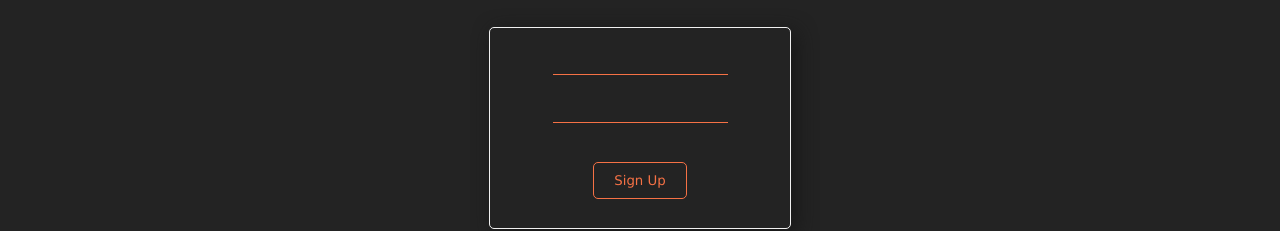
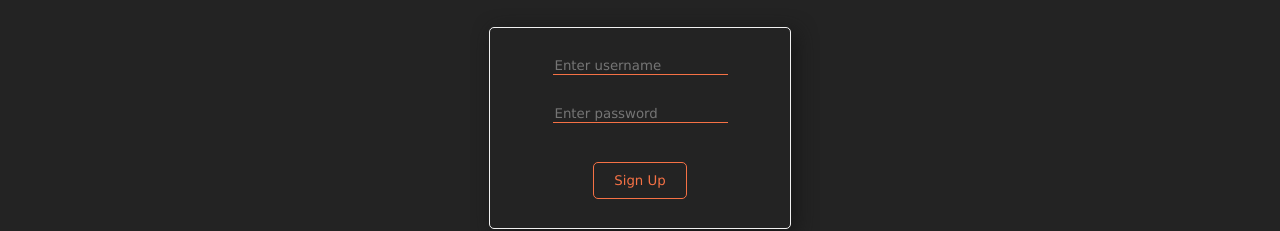
Before and after one commit to sohostory/social-mountain-react, a React (Create React App) app: page /auth in a window 1280 px wide. Shown: the part 135-366 px from the top of the page. Built offline with nearby package versions, Linux system fonts and the light colour scheme.

Commit message:
added context

```diff
--- a/src/App.js
+++ b/src/App.js
@@ -1,25 +1,40 @@
-import { Routes, Route, Navigate } from 'react-router-dom'
-import './App.css'
+import { Routes, Route, Navigate } from "react-router-dom";
+import { useContext } from "react";
 
-import Header from './components/Header'
-import Home from './components/Home'
-import Auth from './components/Auth'
-import Form from './components/Form'
-import Profile from './components/Profile'
+import AuthContext from "./store/authContext";
+
+import "./App.css";
+
+import Header from "./components/Header";
+import Home from "./components/Home";
+import Auth from "./components/Auth";
+import Form from "./components/Form";
+import Profile from "./components/Profile";
 
 const App = () => {
+  const authCtx = useContext(AuthContext);
+
   return (
-    <div className='app'>
-      <Header/>
+    <div className="app">
+      <Header />
       <Routes>
-        <Route path='/' element={<Home/>}/>
-        <Route path='/auth' element={<Auth/>}/>
-        <Route path='/form' element={<Form/>}/>
-        <Route path='/profile' element={<Profile/>}/>
-        <Route path='*' element={<Navigate to='/'/>}/>
+        <Route path="/" element={<Home />} />
+        <Route
+          path="/auth"
+          element={!authCtx.token ? <Auth /> : <Navigate to="/" />}
+        />
+        <Route
+          path="/form"
+          element={authCtx.token ? <Form /> : <Navigate to="/auth" />}
+        />
+        <Route
+          path="/profile"
+          element={authCtx.token ? <Profile /> : <Navigate to="/auth" />}
+        />
+        <Route path="*" element={<Navigate to="/" />} />
       </Routes>
     </div>
-  )
-}
+  );
+};
 
-export default App
+export default App;
--- a/src/components/Auth.js
+++ b/src/components/Auth.js
@@ -1,31 +1,65 @@
-import {useState} from 'react'
+import { useState, useContext } from "react";
+
+import AuthContext from "../store/authContext";
+
+import axios from "axios";
 
 const Auth = () => {
-   const [username, setUsername] = useState('')
-   const [password, setPassword] = useState('')
-   const [register, setRegister] = useState(true)
+  const [username, setUsername] = useState("");
+  const [password, setPassword] = useState("");
+  const [register, setRegister] = useState(true);
 
-   const submitHandler = e => {
-       e.preventDefault()
+  const authCtx = useContext(AuthContext);
 
-       console.log('submitHandler called')
-   }
+  const submitHandler = (e) => {
+    e.preventDefault();
+
+    console.log("submitHandler called");
+    const LOGIN_URL = "https://socialmtn.devmountain.com";
+
+    const body = {
+      username,
+      password,
+    };
+
+    axios
+      .post(register ? `${LOGIN_URL}/register` : `${LOGIN_URL}/login`, body)
+      .then((res) => {
+        console.log(res.data);
+        authCtx.login(res.data.token, res.data.exp, res.data.userId);
+      })
+      .catch((err) => {
+        console.log(err);
+        setUsername("");
+        setPassword("");
+      });
+  };
 
   return (
     <main>
       <h1>Welcome!</h1>
-           <form className='form auth-form' onSubmit={submitHandler}>
+      <form className="form auth-form" onSubmit={submitHandler}>
         <input
-                   className='form-input'/>
+          className="form-input"
+          type="text"
+          placeholder="Enter username"
+          value={username}
+          onChange={(e) => setUsername(e.target.value)}
+        />
         <input
-                   className='form-input'/>
-               <button className='form-btn'>
-                   {register ? 'Sign Up' : 'Login'}
+          className="form-input"
+          type="password"
+          placeholder="Enter password"
+          value={password}
+          onChange={(e) => setPassword(e.target.value)}
+        />
+        <button className="form-btn">{register ? "Sign Up" : "Login"}</button>
+      </form>
+      <button className="form-btn" onClick={() => setRegister(!register)}>
+        Need to {register ? "Login" : "Sign Up"}?
       </button>
-           </form>
-           <button className='form-btn'>Need to {register ? 'Login' : 'Sign Up'}?</button>
     </main>
-   )
-}
+  );
+};
 
-export default Auth
+export default Auth;
--- a/src/index.js
+++ b/src/index.js
@@ -1,15 +1,19 @@
-import React from 'react'
-import ReactDOM from 'react-dom/client'
-import './index.css'
-import App from './App'
-import { BrowserRouter } from 'react-router-dom'
+import React from "react";
+import ReactDOM from "react-dom/client";
+import "./index.css";
+import App from "./App";
+import { BrowserRouter } from "react-router-dom";
+import { AuthContextProvider } from "./store/authContext";
+import Auth from "./components/Auth";
 
-const root = ReactDOM.createRoot(document.getElementById('root'))
+const root = ReactDOM.createRoot(document.getElementById("root"));
 
 root.render(
   <React.StrictMode>
-    <BrowserRouter>
-      <App />
-    </BrowserRouter>
+    <AuthContextProvider>
+      <BrowserRouter>
+        <App />
+      </BrowserRouter>
+    </AuthContextProvider>
   </React.StrictMode>
-)
+);
--- a/src/store/authContext.js
+++ b/src/store/authContext.js
@@ -1,70 +1,75 @@
-import { useState, useEffect, useCallback, createContext } from 'react'
+import { useState, useEffect, useCallback, createContext } from "react";
 
-let logoutTimer
+let logoutTimer;
 
 const AuthContext = createContext({
-  token: '',
+  token: "",
   login: () => {},
   logout: () => {},
-  userId: null
-})
+  userId: null,
+});
 
 const calculateRemainingTime = (exp) => {
-  const currentTime = new Date().getTime()
-  const expTime = exp
-  const remainingTime = expTime - currentTime
-  return remainingTime
-}
+  const currentTime = new Date().getTime();
+  const expTime = exp;
+  const remainingTime = expTime - currentTime;
+  return remainingTime;
+};
 
 const getLocalData = () => {
-  const storedToken = localStorage.getItem('token')
-  const storedExp = localStorage.getItem('exp')
+  const storedToken = localStorage.getItem("token");
+  const storedExp = localStorage.getItem("exp");
 
-  const remainingTime = calculateRemainingTime(storedExp)
+  const remainingTime = calculateRemainingTime(storedExp);
 
   if (remainingTime <= 1000 * 60 * 30) {
-    localStorage.removeItem('token')
-    localStorage.removeItem('exp')
-    return null
+    localStorage.removeItem("token");
+    localStorage.removeItem("exp");
+    return null;
   }
-
 
   return {
     token: storedToken,
     duration: remainingTime,
-  }
-}
-
-
+  };
+};
 
 export const AuthContextProvider = (props) => {
-  const localData = getLocalData()
+  const localData = getLocalData();
 
-  let initialToken
+  let initialToken;
   if (localData) {
-    initialToken = localData.token
+    initialToken = localData.token;
   }
 
-  const [token, setToken] = useState(initialToken)
-  const [userId, setUserId] = useState(null)
+  const [token, setToken] = useState(initialToken);
+  const [userId, setUserId] = useState(null);
 
+  const logout = () => {};
 
-  const logout = () => {}
+  const login = (token, userId, exp) => {
+    setToken(token);
+    setUserId(userId);
+    localStorage.setItem("token", token);
+    localStorage.setItem("exp", exp);
 
-  const login = () => {}
+    const remainingTime = calculateRemainingTime(exp);
+
+    logoutTimer = setTimeout(logout, remainingTime);
+  };
 
   const contextValue = {
     token,
     login,
     logout,
-    userId
-  }
+    userId,
+  };
 
   return (
     <AuthContext.Provider value={contextValue}>
       {props.children}
     </AuthContext.Provider>
-  )
-}
+  );
+};
 
-export default AuthContext
+export default AuthContext;
```
Lines whose indentation alone changed are shown as unchanged.
